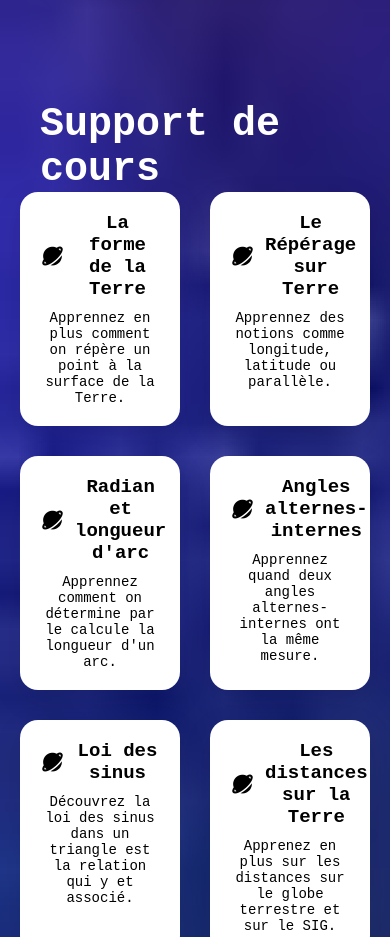
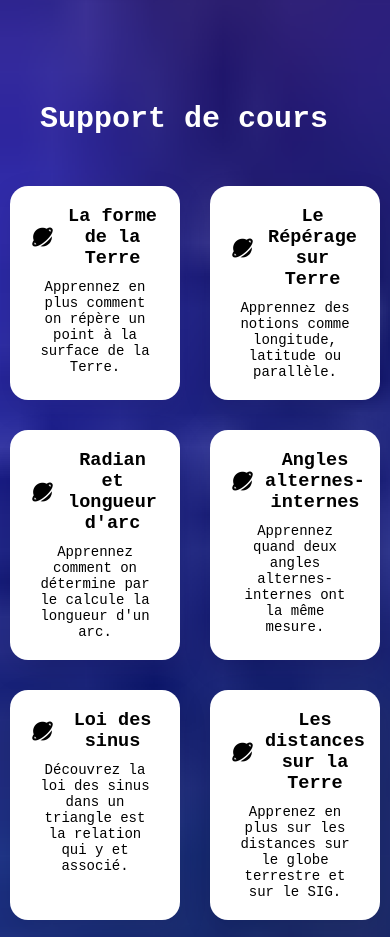
Before and after one commit to Sunil7233/page, a plain HTML site: page index.html in a window 390 px wide. Shown: the part 832-1769 px from the top of the page. Drawn offline with nearby package versions, Linux system fonts and the light colour scheme.

Commit message:
Update style.css

```diff
--- a/style.css
+++ b/style.css
@@ -218,7 +218,7 @@ footer .source{
 
 @media  screen and (max-width: 900px) {
     header .left h1{
-        font-size: 60px;
+        font-size: 53px;
     }
 
     header{
@@ -265,7 +265,7 @@ footer .source{
     }
 
     h2.separator{
-        font-size: 40px;
+        font-size: 30px;
     }
 }
 
@@ -300,16 +300,15 @@ footer .source{
    }
 
    .support-cours .item{
-    width: 160px;
+    width: 170px;
    }
 
    .support-cours{
-    padding: 0 15px;
-    margin: 0px;
+    padding: 0 10px;
    }
 
    .support-cours .item .header h5{
-    font-size: 19px;
+    font-size: 18.5px;
    }
 
    .support-cours .item p{
```
